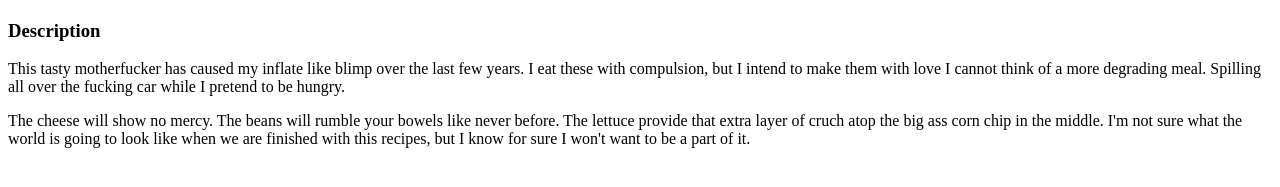
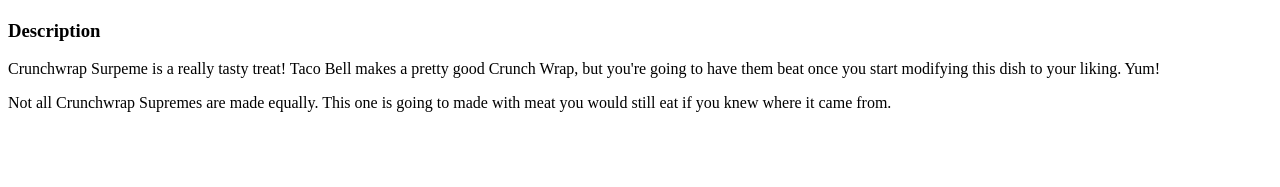
Before and after one commit to ZAJAMS/odin-recipes, a plain HTML site: page recipes/crunchwrapsurpreme.html in a window 1280 px wide. Shown: the part 383-570 px from the top of the page. Drawn offline with Linux system fonts and the light colour scheme.

Commit message:
changed description

```diff
--- a/recipes/crunchwrapsurpreme.html
+++ b/recipes/crunchwrapsurpreme.html
@@ -10,12 +10,11 @@
         <img src="https://akns-images.eonline.com/eol_images/Entire_Site/2017716/rs_1024x759-170816142024-1024.Crunchwrap-Supreme-Taco-Bell-Craziest-Items.kg.081617.jpg">
         <h3>Description</h3>
         <p>
-            This tasty motherfucker has caused my inflate like blimp over the last few years. I eat these with compulsion, but I intend to make them with love
-            I cannot think of a more degrading meal. Spilling all over the fucking car while I pretend to be hungry.
+            Crunchwrap Surpeme is a really tasty treat! Taco Bell makes a pretty good Crunch Wrap, but you're going to have them beat once you start modifying this dish to your liking. Yum!
         </p>
 
-        <p>The cheese will show no mercy. The beans will rumble your bowels like never before. The lettuce provide that extra layer of cruch atop the big ass corn chip in the middle. I'm not sure what the world is going to look like when we are finished with this recipes, but I know for sure I won't want to be a part of it.
-
+        <p>
+            Not all Crunchwrap Supremes are made equally. This one is going to made with meat you would still eat if you knew where it came from.
         </p>
     </body>
 </html>
```
